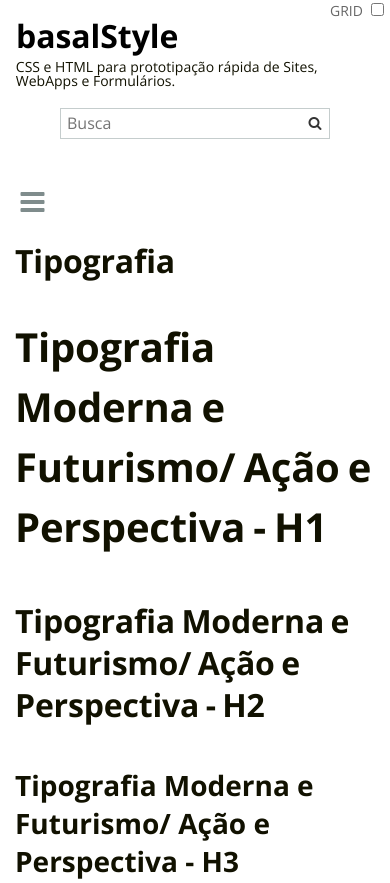
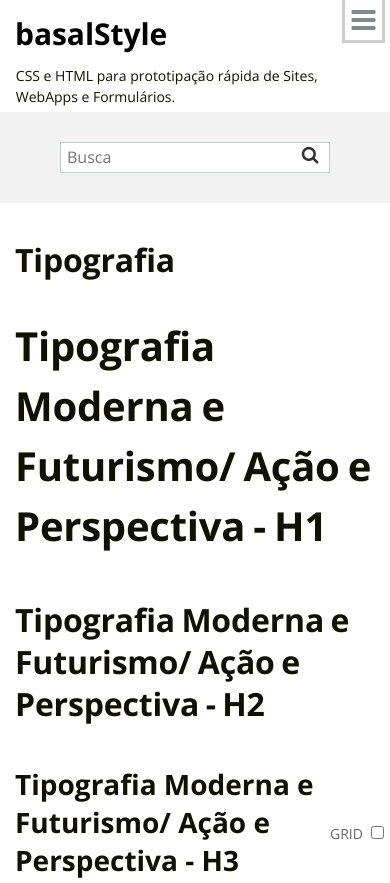
Before and after one commit to viniciusbraga/basalstyle, a plain HTML site: page index.html in a window 390 px wide. Shown: the top 883 px of the page. Drawn offline with nearby package versions, Linux system fonts and the light colour scheme.

Commit message:
Ajusta o Menu e aplica um layout da busca mais definido

```diff
--- a/index.html
+++ b/index.html
@@ -49,7 +49,7 @@
                 <p class="site-description">CSS e HTML para prototipação rápida de Sites, WebApps e Formulários.</p>
             </div>
 
-            <div class="headerSearch">
+            <div class="header-search">
                 <form id="search-form" method="get" action="#" role="search">
                     <label for="search">Busca</label>
                     <input type="text" id="search" name="s" value="" required="required" placeholder="Busca">
@@ -57,14 +57,14 @@
                 </form>
             </div>
 
-            <nav class="headerNav navInline" role="navigation">
-                <div class="navMenu">
-                    <a href="javascript:void(0);" class="navMobile"><i class="fa fa-bars"></i></a>
+            <nav id="header-nav" class="nav-inline" role="navigation">
+                <div class="nav-menu">
+                    <a href="javascript:void(0);" class="nav-mobile"><i class="fa fa-bars"></i></a>
                     <ul>
                         <li><a href="#Typography">Tipografia</a></li>
                         <li><a href="#Columns">Colunas</a></li>
                         <li class="submenu">
-                            <a href="javascript:void(0);"><i class="fa fa-caret-down"></i> Formulários </a>
+                            <a href="javascript:void(0);">Formulários <i class="fa fa-chevron-down"></i></a>
                             <ul>
                                 <li><a href="#FormInput">Texto</a></li>
                                 <li><a href="#FormRadio">Radios</a></li>
@@ -75,7 +75,7 @@
                         <li><a href="#Buttons">Botões</a></li>
                     </ul>
                 </div>
-                <a href="javascript:void(0);" class="navClose"><i class="fa fa-chevron-up"></i></a>
+                <!-- <a href="javascript:void(0);" class="nav-close"><i class="fa fa-chevron-up"></i></a> -->
             </nav>
 
         </header><!-- END header -->
@@ -219,9 +219,9 @@
                 <div class="row" style="min-height:135px;">
                     <div class="desktop-8 textAlignCenter">
 
-                        <nav class="navInline">
-                            <div class="navMenu">
-                                <a class="navMobile" href="javascript:void(0);" ><i class="fa fa-bars"></i></a>
+                        <nav class="nav-inline">
+                            <div class="nav-menu">
+                                <a class="nav-mobile" href="javascript:void(0);" ><i class="fa fa-bars"></i></a>
                                 <ul>
                                     <li><a href="#">Abertura</a></li>
                                     <li class="submenu current">
@@ -236,7 +236,7 @@
                                     <li><a href="#">Fale Conosco</a></li>
                                 </ul>
                             </div>
-                            <a class="navClose" href="javascript:void(0);" ><i class="fa fa-chevron-up"></i></a>
+                            <a class="nav-close" href="javascript:void(0);" ><i class="fa fa-chevron-up"></i></a>
                         </nav>
 
                     </div>
@@ -436,6 +436,7 @@
     </div>
     <!-- END footerFrame -->
 
+
     <label class="btnDebug" for="debug"> Grid <input type="checkbox" id="debug" onclick='var e=document.getElementsByTagName("body")[0],c="debug",re=new RegExp("(?:^|\\s)"+c+"(?!\\S)","g");if(e.className.match(re)){e.className=e.className.replace(re,"");}else{e.className+=" "+c;this.checked=true;}'></label>
 
 </body>
--- a/sass/_header.scss
+++ b/sass/_header.scss
@@ -4,10 +4,6 @@
 .header {
   position: relative;
   min-height: $basal-leading * 3;
-}
-
-.header-site {
-  width: 75%;
 }
 
 .header-site a {
@@ -25,62 +21,57 @@
 
 .header-site .site-logo a {
     color: #000;
-    font-size: 3.2em;
+    font-size: 3em;
     line-height: 2.25em;
     font-weight: 700;
     margin: 0;
     padding: 0 0 0 0.5em;
-    width: 320px;
+    width: 300px;
     height: 60px;
     display: block;
 }
 
 .header-site .site-description {
   font-size: 1.4em;
-  line-height: 1em;
+  line-height: 1.5em;
   margin: 0;
   padding: 0 1.13em;
 }
 
-.headerNav {
-  position: absolute;
-  top: 52px;
-  right: 0;
-  z-index: 10;
-}
 
 
 /* Fomulário de Busca no Header do Site */
 
-.headerSearch {
+.header-search {
   vertical-align: middle;
   display: block;
   margin: 0;
   padding:0;
   position: absolute;
-  top: 12px;
-  right: 18px;
+  top: 20px;
+  right: 15px;
 }
 
-.headerSearch form {
+.header-search form {
   margin: 0;
   padding: 0;
 }
 
-.headerSearch label { display: none;}
+.header-search label { display: none;}
 
-.headerSearch input[type="text"] {
+.header-search input[type="text"] {
   color: #333;
   font-size: 16px;
   line-height: 27px;
   font-family: inherit;
   min-height: 27px;
   padding: 1px 6px;
-  margin: 0;
+  margin: 0 auto;
   width: 270px;
   border: 1px solid #C5CDCD;
+  display: block;
 }
-.headerSearch button[type="submit"] {
+.header-search button[type="submit"] {
   color: #333;
   font-size: 14px;
   line-height: 30px;
@@ -105,45 +96,56 @@
 
     /* Cabeçalho do Site e Navegação */
 
-    .header{
+    .header {
       position: relative;
       min-height: 13.5em;
     }
+
     .header-site {
       width: 100%;
     }
 
     .header-site .site-description {
       width: 100%;
+      padding-top: 5px;
+      padding-bottom: 5px;
     }
 
-    .headerNav {
+    #header-nav {
       position: absolute;
-      top: 2.0em;
-      right: 0;
+      top: 0;
+      right: 5px;
       z-index: 10;
+      padding: 0;
+      margin: 0;
     }
-
 
     /* Cabeçalho do Site e Navegação */
 
-    .headerSearch {
+    .header-search {
       vertical-align: middle;
       display: block;
       margin: 0 auto;
-      padding: 20px 0;
-      max-width: 270px;
+      padding: 30px 0;
+      max-width: 100%;
       position: relative;
       top: 0;
       right: 0;
+      background: rgba(0,0,0,0.05);
     }
 
-    .headerSearch button[type="submit"] {
+    .header-search form {
+        margin: 0 auto;
+        width: 270px;
+        position: relative;
+    }
+
+    .header-search button[type="submit"] {
       color: #333;
-      font-size: 14px;
-      line-height: 30px;
+      font-size: 18px;
+      line-height: 27px;
       padding: 0;
-      width: 30px;
+      width: 40px;
       height: 30px;
       border: 0;
       box-shadow: none;
@@ -151,7 +153,7 @@
       display: block;
       background: none;
       position: absolute;
-      top: 20px;
+      top: 0;
       right: 0;
       z-index: 10;
     }
--- a/sass/_nav.scss
+++ b/sass/_nav.scss
@@ -1,17 +1,18 @@
 
 /* Menu navInline */
 
-.navInline {
+.nav-inline {
     vertical-align: middle;
+    padding: 10px 0;
     display: inline-block;
 }
 
-.navInline ul {
+.nav-inline ul {
  margin: 0;
  padding: 0 0.9em;
 }
 
-.navInline li {
+.nav-inline li {
  font-size: 1em;
  margin: 0;
  padding: 0;
@@ -20,10 +21,10 @@
  position: relative;
 }
 
-.navInline li a {
+.nav-inline li a {
   font-size: 14px;
   font-weight: 400;
-  line-height: 44px;
+  line-height: 38px;
   text-decoration: none;
   text-transform: uppercase;
   margin: 0;
@@ -32,20 +33,20 @@
   transition: color 0.3s, background-color 1s;
 }
 
-.navInline li a:hover {
+.nav-inline li a:hover {
  color: #000;
  background-color: #F5F5F5;
 }
 
-.navInline .current > a {
+.nav-inline .current > a {
  color: #000;
  font-weight: 700;
 }
 
-.navMobile, .navClose { display: none; }
+.nav-mobile, .nav-close { display: none; }
 
 
-/* Submenu de links do Menu navInline */
+/* Submenu de links do Menu nav-inline */
 
 .submenu { position: relative; overflow: hidden; }
 
@@ -116,9 +117,9 @@
 
 @media (max-width: 800px) {
 
-    /* Menu navInline */
+    /* Menu nav-inline */
 
-    .navInline {
+    .nav-inline {
       text-align: right;
       vertical-align: middle;
       margin: 0 10px;
@@ -128,7 +129,7 @@
       display: inline-block;
     }
 
-    .navInline .navMenu > ul {
+    .nav-inline .nav-menu > ul {
         width: 250px;
         margin: -5px 0 0 0;
         padding: 0;
@@ -138,26 +139,30 @@
         overflow: hidden;
         position: relative;
         right: 205px;
-      background: #C5CDCD;
+        background: #FFFFFF;
     }
 
-    .navMenu {
+    .nav-menu {
       position: relative;
     }
 
-    .navMenu:hover ul {
-        margin-top: 0;
+    .nav-menu:hover ul {
+        margin-top: -5px;
+        height: auto;
         opacity: 1;
-        height: auto;
         transition: margin 1s, height 2s, opacity 1s;
     }
 
-    .navInline li {
+    .nav-menu:hover > ul {
+        border: 3px solid #CCCCCC;
+    }
+
+    .nav-inline li {
        float: none;
        text-align: left;
     }
 
-    .navInline li a {
+    .nav-inline li a {
       color: #000;
       font-weight: nomral;
       padding: 0 1em;
@@ -165,29 +170,32 @@
       white-space: nowrap;
     }
 
-    .navInline li a:hover {
+    .nav-inline li a:hover {
       color: #FFF;
       background: #0066CC;
     }
 
-    .navMobile,
-    .navClose {
+    .nav-mobile,
+    .nav-close {
       color: #7F8C8C;
       font-size: 28px;
       font-weight: bold;
-      line-height: 45px;
+      line-height: 38px;
       text-transform: uppercase;
       text-decoration: none;
       text-align: center;
-      width: 45px;
-      height: 45px;
+      width: 43px;
+      height: 43px;
       margin: 0 0 0 auto;
       padding: 0;
       display: block;
-
+      z-index: 3;
+      border: 3px solid #CCCCCC;
+      border-top: none;
+      background-color: #fff;
     }
 
-    .navClose {
+    .nav-close {
       color: #7F8C8C;
       font-size: 18px;
       text-align: center;
@@ -196,12 +204,11 @@
       transition: opacity 6s;
     }
 
-    .navInline:hover .navMobile,
-    .navInline:hover .navClose {
-      color: #FFF;
-      background-color: #C5CDCD;
+    .nav-inline:hover .nav-mobile,
+    .nav-inline:hover .nav-close {
       display: block;
       opacity: 1;
+      border-bottom: none;
     }
 
 
@@ -212,9 +219,8 @@
       display: block;
       position: relative;
       z-index: 1000;
-      background-color: #C5CDCD;
+      background-color: #FFFFFF;
       box-shadow: none;
-      border: none;
     }
 
     .submenu ul:after,
@@ -222,7 +228,7 @@
       display: none;
     }
 
-    .navInline .submenu ul li a {
+    .nav-inline .submenu ul li a {
       margin: 0 0;
       padding: 0 1.2em 0 2em;
       border-bottom: 1px solid #F2F5F5;
@@ -232,4 +238,4 @@
 
 } /* FIM @media (max-width: 800px) */
 
-/* FIM Menu navInline */
+/* FIM Menu nav-inline */
--- a/sass/_nav_submenu.scss
+++ b/sass/_nav_submenu.scss
@@ -15,6 +15,7 @@
   position: absolute;
   z-index: 9995;
 }
+
 .submenu ul:after {
   content: "";
   width: 20px;
@@ -32,6 +33,7 @@
   transform-origin: 0 0;
   transform: rotate(45deg);
 }
+
 .submenu ul:before {
   content: "";
   position: absolute;
@@ -42,18 +44,21 @@
   height: 20px;
   background: #FFF;
 }
+
 .submenu:hover ul {
   margin: 0 0 0;
   opacity: 1;
   -webkit-transition: opacity 0.6s, margin 1s;
   transition: opacity 0.6s, margin 1s;
 }
+
 .submenu ul li {
   font-size: 1em;
   min-width: 200px;
   min-height: 44px;
   float: none;
 }
+
 .submenu ul li a {
   margin: 0 0;
   padding: 0 1em;
@@ -61,6 +66,7 @@
   border-bottom: 1px solid #C5CDCD;
   text-align: left;
 }
+
 .submenu ul li a:hover {
   color: #FFF;
   background: #3498DB;
@@ -80,7 +86,7 @@
       z-index: 1000;
       background-color: #C5CDCD;
       box-shadow: none;
-      border: none;
+      border: 1px solid rgb(255,0,0);
     }
 
     .submenu ul:after,
@@ -88,7 +94,7 @@
       display: none;
     }
 
-    .navInline .submenu ul li a {
+    .nav-inline .submenu ul li a {
       margin: 0 0;
       padding: 0 1.2em 0 2em;
       border-bottom: 1px solid #F2F5F5;
```
Also changed, not shown: style.min.css. Lines whose indentation alone changed are shown as unchanged.
